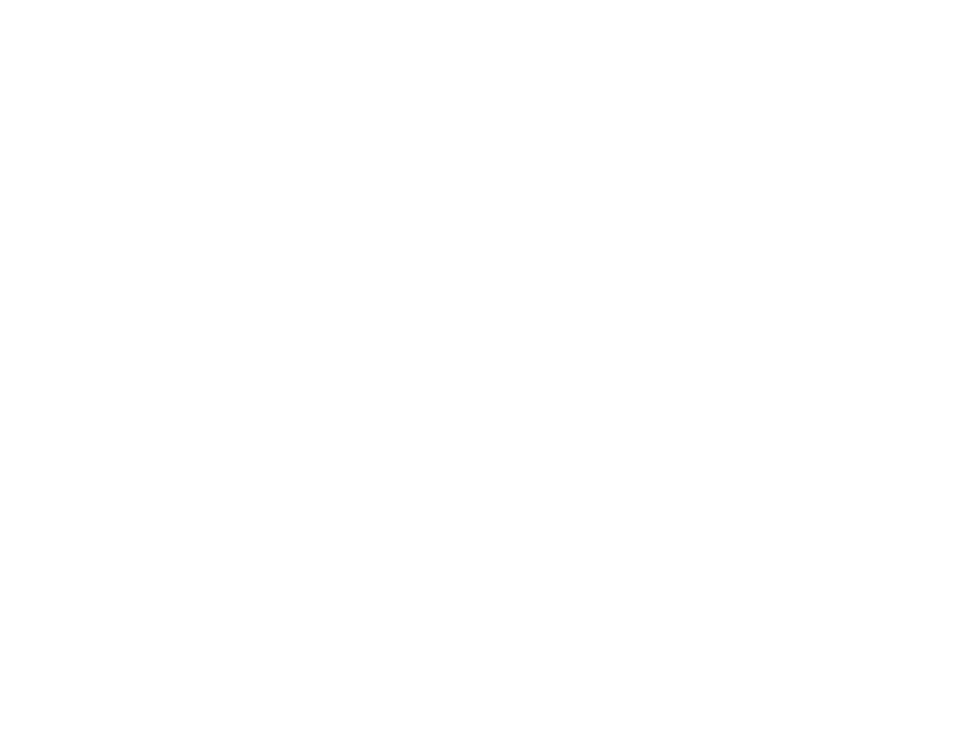
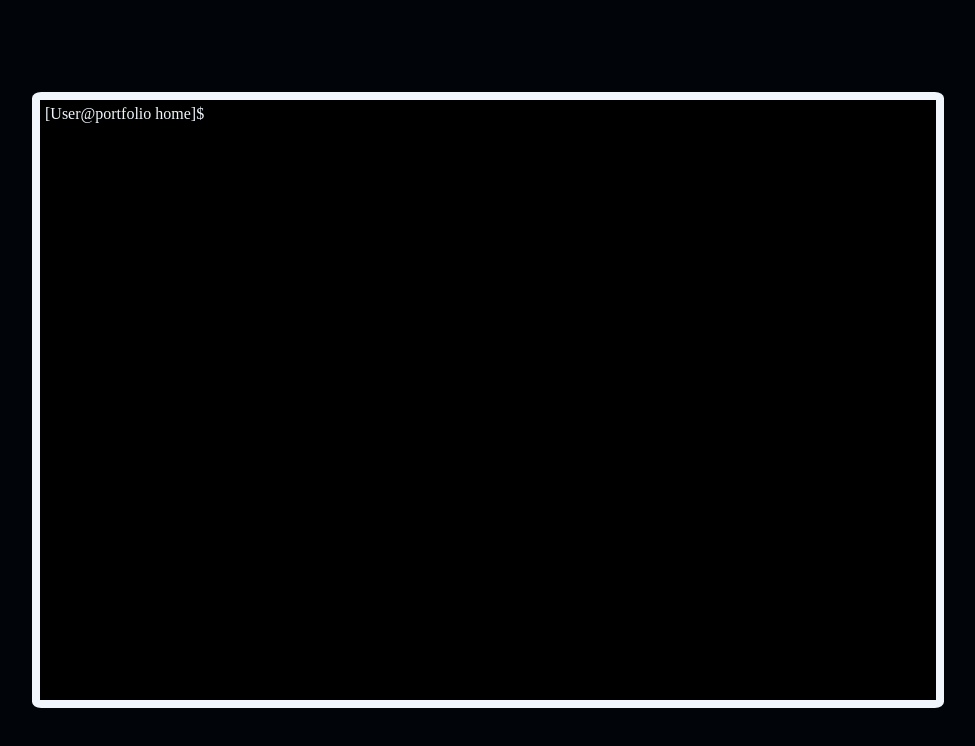
Before and after one commit to Levi-McKenna/terminal-portfolio, a website: page index.html in a window 1280 px wide. Shown: the whole page, without its empty margins (152-1127 px from the left). Drawn offline with Linux system fonts and the light colour scheme; a web font is replaced by a local one.

Commit message:
basic prompt, input, and terminal layout

```diff
--- a/index.html
+++ b/index.html
@@ -1,14 +1,27 @@
 <!DOCTYPE HTML>
 <html lang="en" xmlns="">
     <head>
-
+        <title>Portfolio</title>
+        <meta charset="utf-8" />
+        <link rel="stylesheet" href="./main.css" />
+        <script src="./dist/resizeTermInput.js"></script>
     </head>
     <body>
         <header>
 
         </header>
         <main>
-
+            <div id="terminal-wrapper" class="terminal-wrapper">
+                <div class="terminal-program">
+                    <div id="terminal" class="terminal">
+                        <form class="terminal--prompt-input">
+                            <label class="terminal--prompt">[User@portfolio home]$ </label>
+                            <textarea id="focus-input"></textarea>
+                        </form>
+                    </div>
+                </div>
+                <script>alterTextAreaSize()</script>
+            </div>
         </main>
         <footer>
 
--- a/main.css
+++ b/main.css
@@ -1,8 +1,44 @@
+@import url('https://fonts.googleapis.com/css2?family=Ubuntu+Sans+Mono:ital,wght@0,400..700;1,400..700&display=swap');
+
 /* @ Variables */
+
+:root {
+    --term-font: "Ubuntu Sans Mono", serif;
+    --term-bg-color: #000000;
+    --term-text-color: #f0f6fc;
+    --bg-color: #010409;
+}
 
 /* -- */
 
 /* @ General Styles */
+
+body {
+    margin: 0;
+    background-color: var(--bg-color);
+    font-family: var(--term-font);
+    color: var(--term-text-color);
+}
+
+label {
+    margin: 0;
+    padding: 5px;
+}
+
+textarea {
+    background: transparent;
+    border: none;
+    padding-top: 5px;
+    font-family: var(--term-font);
+    font-size: 1em;
+    color: var(--term-text-color);
+    word-wrap: break-word;
+    resize: none;
+}
+
+textarea:focus {
+    outline: none;
+}
 
 /* -- */
 
@@ -12,12 +48,45 @@
 
 /* @ Site Styles */
 
-/* -- */
+.terminal-wrapper {
+    width: 100vw;
+    height: 100vh;
+    display: flex;
+    justify-content: center;
+    align-items: center;
+}
 
-/* @ Page Styles */
+.terminal-program {
+    width: 70%;
+    height: 75%;
+    border: solid .5em var(--term-text-color);
+    border-radius: 1%;
+    font-size: 2em;
+}
+
+.terminal {
+    width: 100%;
+    height: 100%;
+    background-color: var(--term-bg-color); !important
+    overflow: scroll;
+}
+
+.terminal--prompt-input {
+    display: flex;
+}
+
+.terminal--prompt-input textarea {
+    flex: 2;
+}
 
 /* -- */
 
 /* @ Device Styles */
 
+@media (min-width: 1000px) {
+    .terminal-program {
+        font-size: 1em;
+    }
+}
+
 /* -- */
--- /dev/null
+++ b/scripts/resizeTermInput.ts
@@ -0,0 +1,12 @@
+function alterTextAreaSize() {
+    document.querySelectorAll("textarea").forEach((textarea) => {
+        textarea.style.height = textarea.scrollHeight+"px";
+        textarea.style.overflowY = "hidden";
+
+        textarea.addEventListener("input", function (this: HTMLElement) {
+            this.style.height = "auto";
+            this.style.height = this.scrollHeight + "px";
+            console.info("helpp");
+        })
+    });
+}
--- a/tsconfig.json
+++ b/tsconfig.json
@@ -1,11 +1,12 @@
 {
     "compilerOptions": {
         "target": "es6",
-        "module": "commonjs",
+        "module": "es6",
         "outDir": "dist",
         "noImplicitReturns": true,
         "noImplicitOverride": true,
         "noImplicitThis": true,
+        "allowSyntheticDefaultImports": true,
         "strict": true
     },
     "include": ["scripts/*"]
```
Also changed, not shown: package.json (added, +9 -0 lines), dist/resizeTermInput.js (added), 1 other file.
